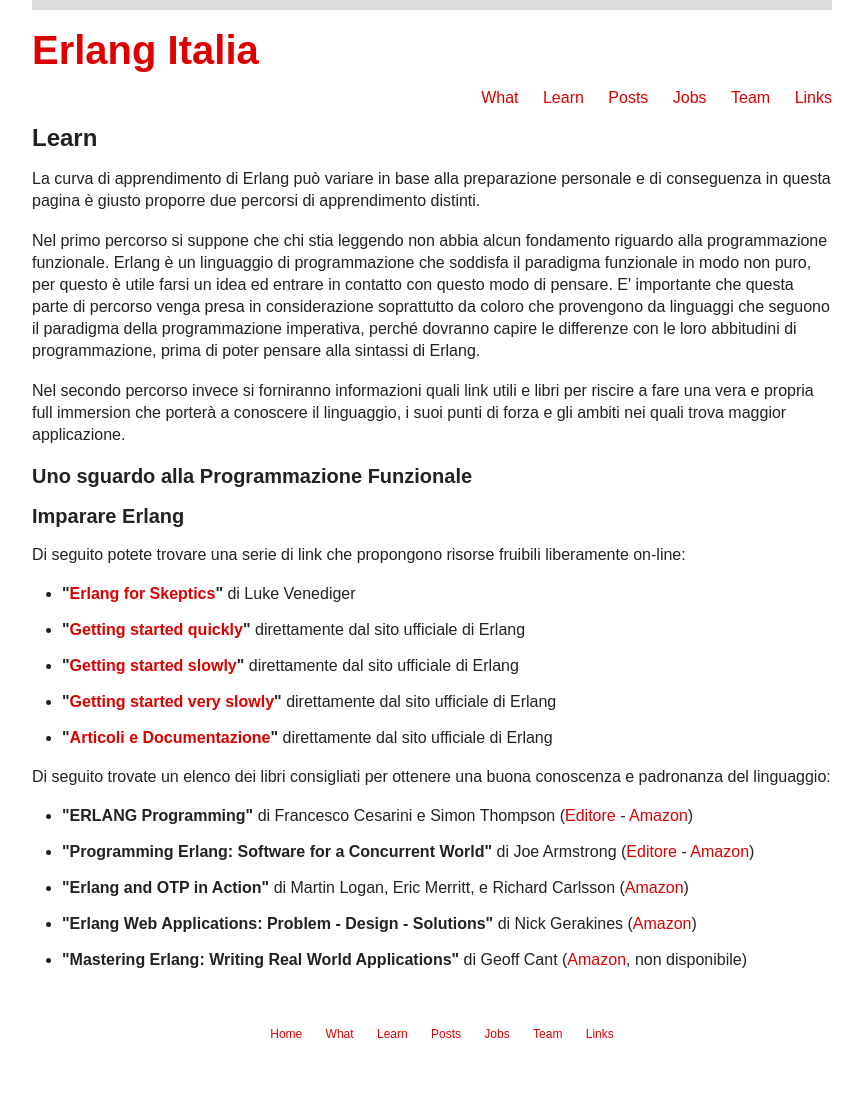
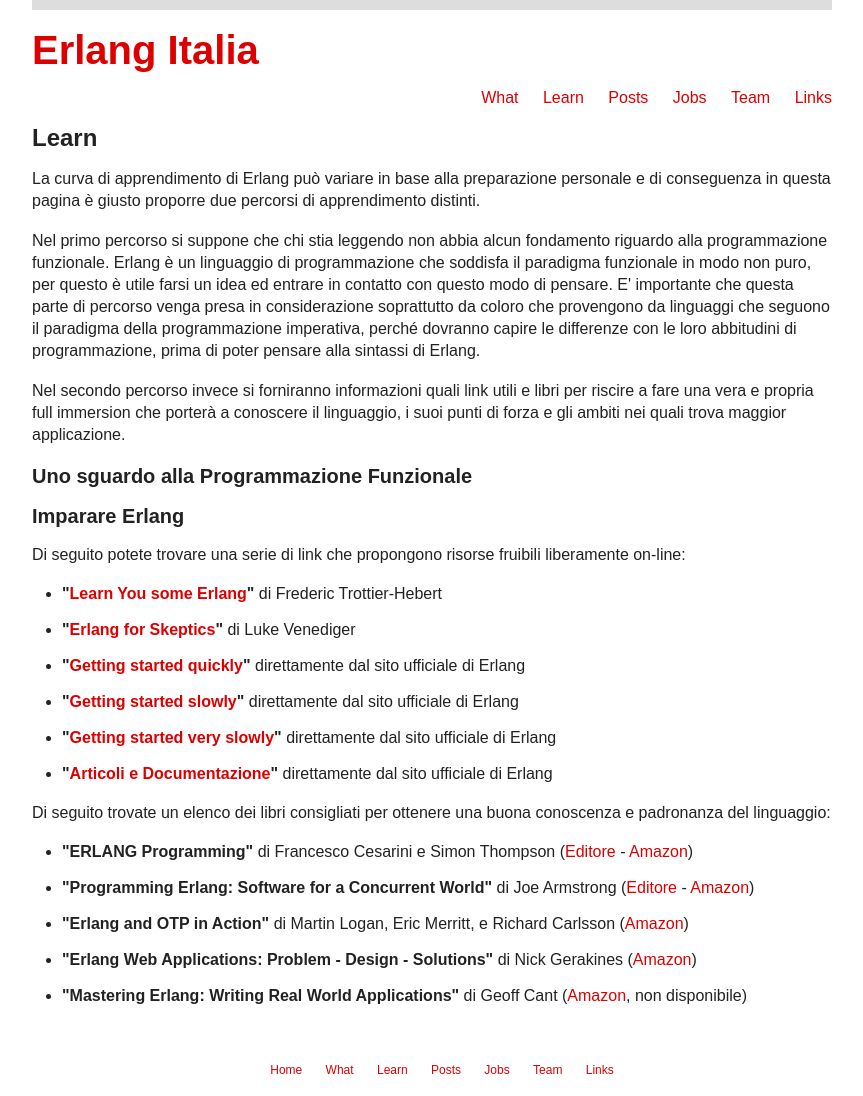
Before and after one commit to erlang-italia/erlang-italia.github.com, a Jekyll site: the page built from learn.html, in a window 1280 px wide. Shown: the whole page, without its empty margins (208-1071 px from the left). Built offline with Jekyll 4.4.1, drawn with Linux system fonts in a browser that asks for light colours; Markdown is read by kramdown in place of the engine named in the settings; before the commit the page ends 1060 px from its top, so only the background shows below that.

Commit message:
Add link about Learn You some Erlang.

```diff
--- a/learn.html
+++ b/learn.html
@@ -13,6 +13,7 @@
 <h3>Imparare Erlang</h3>
 <p>Di seguito potete trovare una serie di link che propongono risorse fruibili liberamente on-line:</p>
 <ul>
+  <li><strong>"<a href="http://learnyousomeerlang.com/">Learn You some Erlang</a>"</strong> di Frederic Trottier-Hebert</li>
   <li><strong>"<a href="http://code.google.com/p/erlangforsceptics/">Erlang for Skeptics</a>"</strong> di Luke Venediger</li>
   <li><strong>"<a href="http://www.erlang.org/static/getting_started_quickly.html">Getting started quickly</a>"</strong> direttamente dal sito ufficiale di Erlang</li>
   <li><strong>"<a href="http://www.erlang.org/doc/getting_started/users_guide.html">Getting started slowly</a>"</strong> direttamente dal sito ufficiale di Erlang</li>
```
